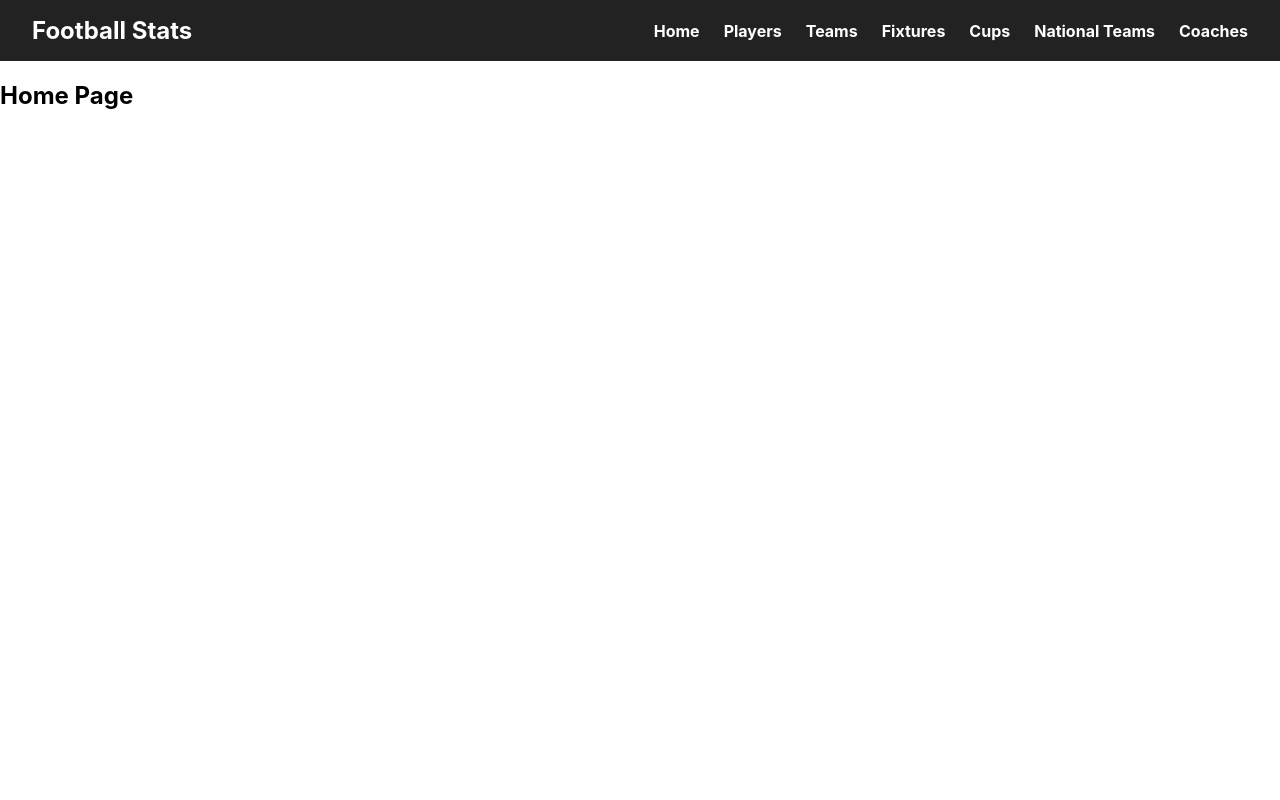
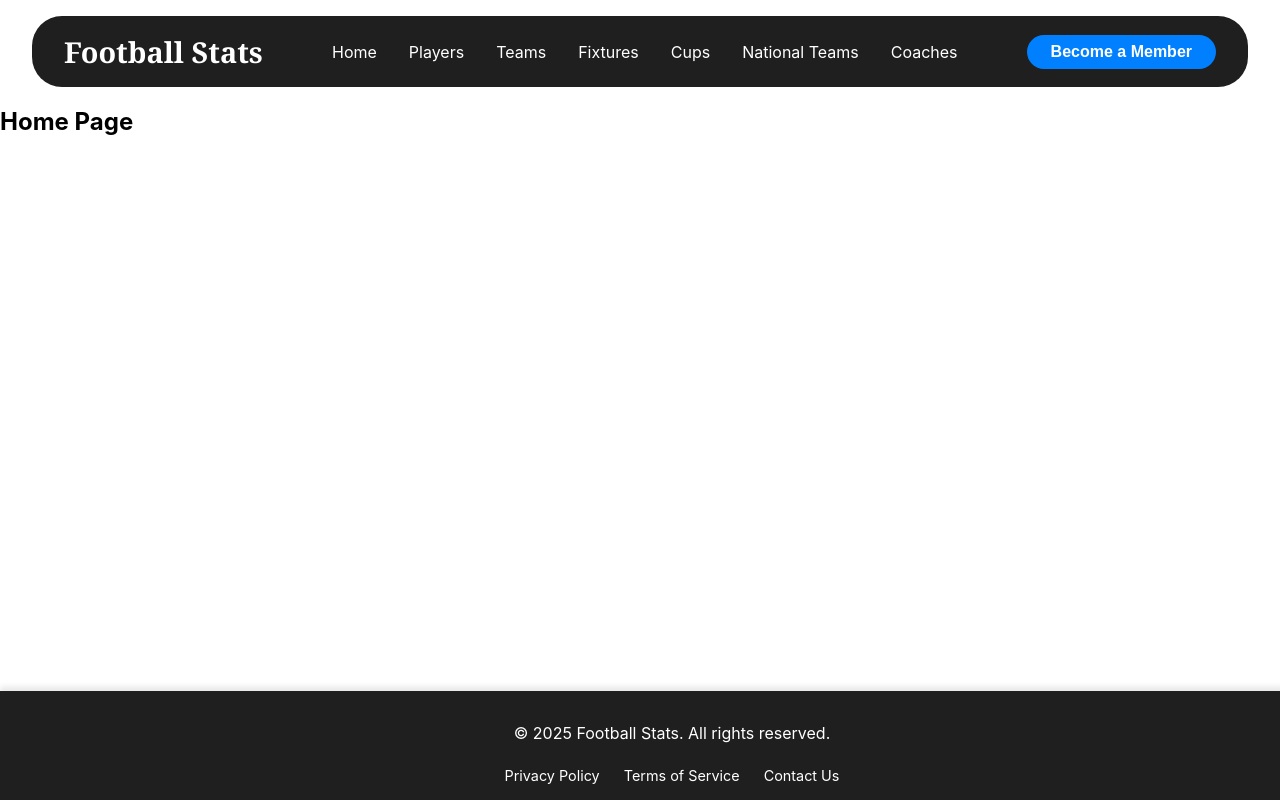
Before and after one commit to TimurRakhimov/FotballStats, a React (Create React App) app: page / in a window 1280 px wide. Built offline with nearby package versions, Linux system fonts and the light colour scheme.

Commit message:
Add header and footer

```diff
--- a/src/App.js
+++ b/src/App.js
@@ -1,15 +1,23 @@
 import React from "react";
 import { BrowserRouter as Router } from "react-router-dom";
 import Header from "./components/Header/Header";
+import Sidebar from "./components/Sidebar/Sidebar";
+import Footer from "./components/Footer/Footer";
 import AppRoutes from "./routes/AppRoutes";
+import "./App.css";
 
 const App = () => {
     return (
         <Router>
-            <Header />
-            <main>
-                <AppRoutes />
-            </main>
+            <div className="app-layout">
+                <Header />
+                <div className="content-wrapper">
+                    <main className="main-content">
+                        <AppRoutes />
+                    </main>
+                </div>
+                <Footer />
+            </div>
         </Router>
     );
 };
--- a/src/components/Footer/Footer.css
+++ b/src/components/Footer/Footer.css
@@ -0,0 +1,39 @@
+/* Footer styling */
+.footer {
+     position: fixed; /* Fixes the footer to the bottom */
+     bottom: 0;
+     left: 0;
+     width: 100%; /* Full width of the viewport */
+     background-color: #1f1f1f; /* Dark background color */
+     color: white;
+     padding: 1rem 2rem;
+     text-align: center;
+     box-shadow: 0 -4px 6px rgba(0, 0, 0, 0.1); /* Adds a shadow above the footer */
+     border-radius: 0; /* Removes rounded corners */
+ }
+
+ /* Footer content layout */
+ .footer-content {
+     display: flex;
+     flex-direction: column;
+     align-items: center;
+     gap: 0.5rem;
+ }
+
+ /* Footer links */
+ .footer-links {
+     display: flex;
+     gap: 1.5rem;
+     justify-content: center;
+ }
+
+ .footer-links a {
+     text-decoration: none;
+     color: white;
+     font-size: 0.9rem;
+     transition: color 0.3s ease;
+ }
+
+ .footer-links a:hover {
+     color: #056ad0; /* Blue hover effect */
+ }
--- a/src/components/Footer/Footer.js
+++ b/src/components/Footer/Footer.js
@@ -0,0 +1,19 @@
+import React from "react";
+import "./Footer.css";
+
+const Footer = () => {
+    return (
+        <footer className="footer">
+            <div className="footer-content">
+                <p>&copy; 2025 Football Stats. All rights reserved.</p>
+                <nav className="footer-links">
+                    <a href="/privacy-policy">Privacy Policy</a>
+                    <a href="/terms-of-service">Terms of Service</a>
+                    <a href="/contact">Contact Us</a>
+                </nav>
+            </div>
+        </footer>
+    );
+};
+
+export default Footer;
--- a/src/components/Header/Header.css
+++ b/src/components/Header/Header.css
@@ -1,35 +1,56 @@
-/* Example styles for Header.css */
+/* Header styling */
 .header {
     display: flex;
+    align-items: center;
     justify-content: space-between;
-     align-items: center;
     padding: 1rem 2rem;
-     background-color: #222;
+    background-color: #1f1f1f; /* Dark background color */
     color: white;
+    border-radius: 30px;
+    margin: 1rem auto;
+    width: 90%; /* Center header on the page */
 }
 
- .header h1 {
-     font-size: 1.5rem;
-     margin: 0;
+/* Logo styling */
+.logo {
+    font-family: "Georgia", serif;
+    font-size: 1.8rem;
+    font-weight: bold;
 }
 
- .header nav ul {
+/* Navigation styling */
+.nav-links ul {
     display: flex;
     list-style: none;
     padding: 0;
     margin: 0;
+    gap: 2rem;
 }
 
- .header nav li {
-     margin-left: 1.5rem;
+.nav-links a {
+    text-decoration: none;
+    color: white;
+    font-size: 1rem;
+    transition: color 0.3s ease;
 }
 
- .header nav a {
-     color: white;
-     text-decoration: none;
-     font-weight: bold;
+.nav-links a:hover {
+    color: #0080FF; /* Coral color for hover */
 }
 
- .header nav a:hover {
-     color: #00b4d8;
+/* Button styling */
+.cta-button {
+    background-color: #0080FF; /* Coral color */
+    border: none;
+    border-radius: 30px;
+    padding: 0.5rem 1.5rem;
+    font-size: 1rem;
+    font-weight: bold;
+    color: white;
+    cursor: pointer;
+    transition: background-color 0.3s ease, transform 0.2s ease;
 }
+
+.cta-button:hover {
+    background-color: #056ad0; /* Slightly darker coral on hover */
+}
--- a/src/components/Header/Header.js
+++ b/src/components/Header/Header.js
@@ -5,8 +5,8 @@ import "./Header.css";
 const Header = () => {
     return (
         <header className="header">
-            <h1>Football Stats</h1>
-            <nav>
+            <div className="logo">Football Stats</div>
+            <nav className="nav-links">
                 <ul>
                     <li><Link to="/">Home</Link></li>
                     <li><Link to="/players">Players</Link></li>
@@ -17,6 +17,7 @@ const Header = () => {
                     <li><Link to="/coaches">Coaches</Link></li>
                 </ul>
             </nav>
+            <button className="cta-button">Become a Member</button>
         </header>
     );
 };
--- a/src/components/Sidebar/Sidebar.css
+++ b/src/components/Sidebar/Sidebar.css
@@ -0,0 +1,61 @@
+/* Sidebar styling */
+.sidebar {
+     width: 250px;
+     height: calc(100vh - 2rem);
+     background-color: #1f1f1f;
+     color: white;
+     border-radius: 30px;
+     margin: 1rem;
+     padding: 1rem;
+     display: flex;
+     flex-direction: column;
+     gap: 1.5rem;
+     box-shadow: 0 4px 6px rgba(0, 0, 0, 0.2);
+ }
+
+ /* Sidebar logo */
+ .sidebar-logo {
+     font-family: "Georgia", serif;
+     font-size: 1.5rem;
+     font-weight: bold;
+     margin-bottom: 1rem;
+     text-align: center;
+ }
+
+ /* Sidebar sections */
+ .sidebar-section h3 {
+     font-size: 1.2rem;
+     margin-bottom: 0.5rem;
+     cursor: pointer;
+ }
+
+ .sidebar-section ul {
+     list-style: none;
+     padding: 0;
+     margin: 0;
+ }
+
+ .sidebar-section li {
+     margin: 0.5rem 0;
+     font-size: 0.9rem;
+ }
+
+ .sidebar-section li a {
+     text-decoration: none;
+     color: white;
+     padding: 0.3rem 0.5rem;
+     border-radius: 10px;
+     display: block;
+     transition: background-color 0.3s ease;
+ }
+
+ .sidebar-section li a:hover {
+     background-color: #056ad0;
+ }
+
+ /* Collapsible header */
+ .collapsible-header {
+     display: flex;
+     justify-content: space-between;
+     align-items: center;
+ }
--- a/src/components/Sidebar/Sidebar.js
+++ b/src/components/Sidebar/Sidebar.js
@@ -0,0 +1,48 @@
+import React, { useState } from "react";
+import "./Sidebar.css";
+
+const Sidebar = () => {
+    const [isLeaguesOpen, setIsLeaguesOpen] = useState(true);
+
+    const toggleLeagues = () => {
+        setIsLeaguesOpen(!isLeaguesOpen);
+    };
+
+    return (
+        <aside className="sidebar">
+            <div className="sidebar-logo">Quick Stats</div>
+            <div className="sidebar-section">
+                <h3>Total Stats</h3>
+                <ul>
+                    <li>Teams: 123</li>
+                    <li>Players: 456</li>
+                    <li>Fixtures: 789</li>
+                </ul>
+            </div>
+            <div className="sidebar-section">
+                <h3 onClick={toggleLeagues} className="collapsible-header">
+                    {isLeaguesOpen ? "▼" : "▶"} Leagues
+                </h3>
+                {isLeaguesOpen && (
+                    <ul>
+                        <li><a href="/league/1">Premier League</a></li>
+                        <li><a href="/league/2">La Liga</a></li>
+                        <li><a href="/league/3">Serie A</a></li>
+                        <li><a href="/league/4">Bundesliga</a></li>
+                        <li><a href="/league/5">Ligue 1</a></li>
+                    </ul>
+                )}
+            </div>
+            <div className="sidebar-section">
+                <h3>Shortcuts</h3>
+                <ul>
+                    <li><a href="/top-scorers">Top Scorers</a></li>
+                    <li><a href="/live-scores">Live Scores</a></li>
+                    <li><a href="/upcoming-fixtures">Upcoming Fixtures</a></li>
+                </ul>
+            </div>
+        </aside>
+    );
+};
+
+export default Sidebar;
```
Lines whose indentation alone changed are shown as unchanged.
